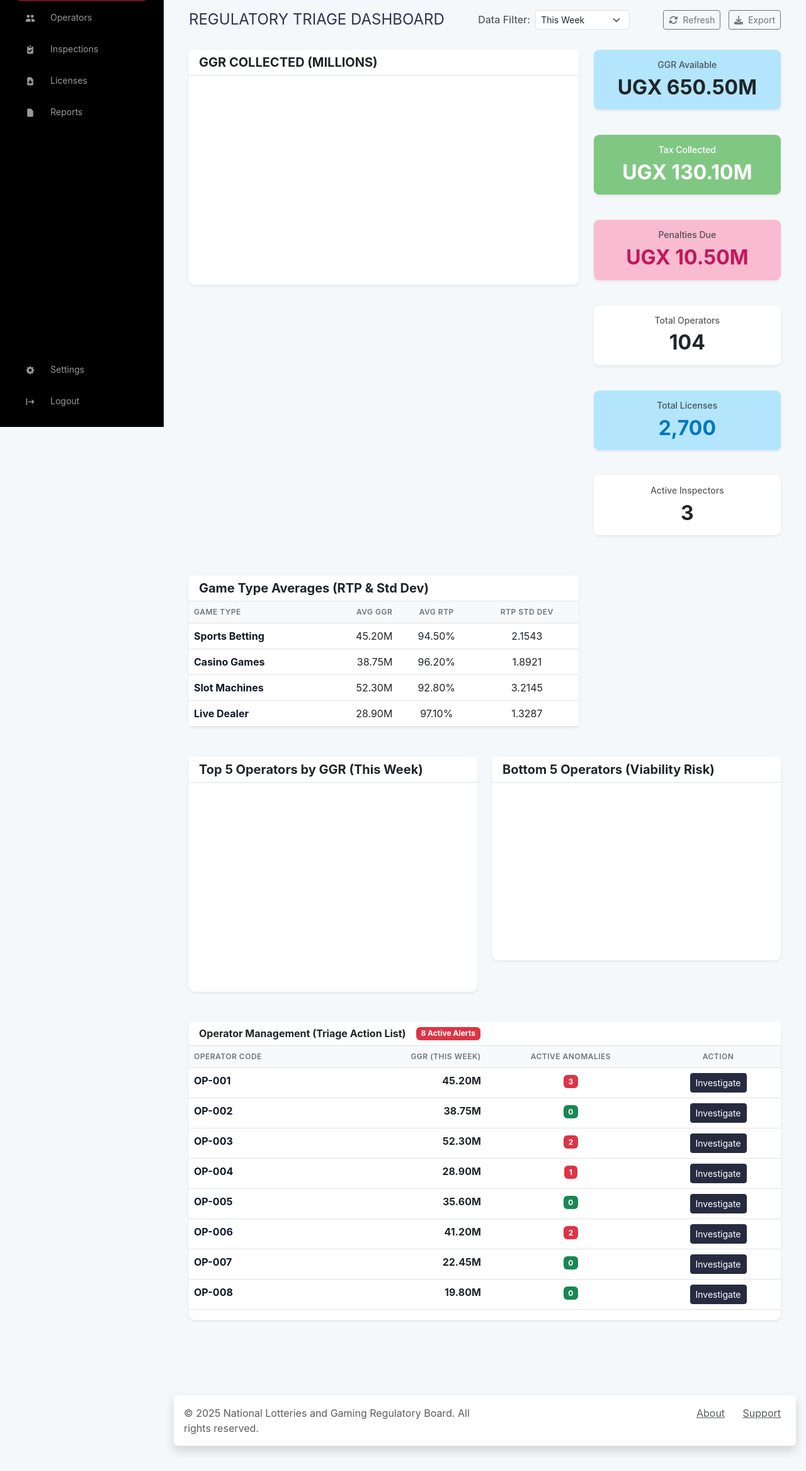
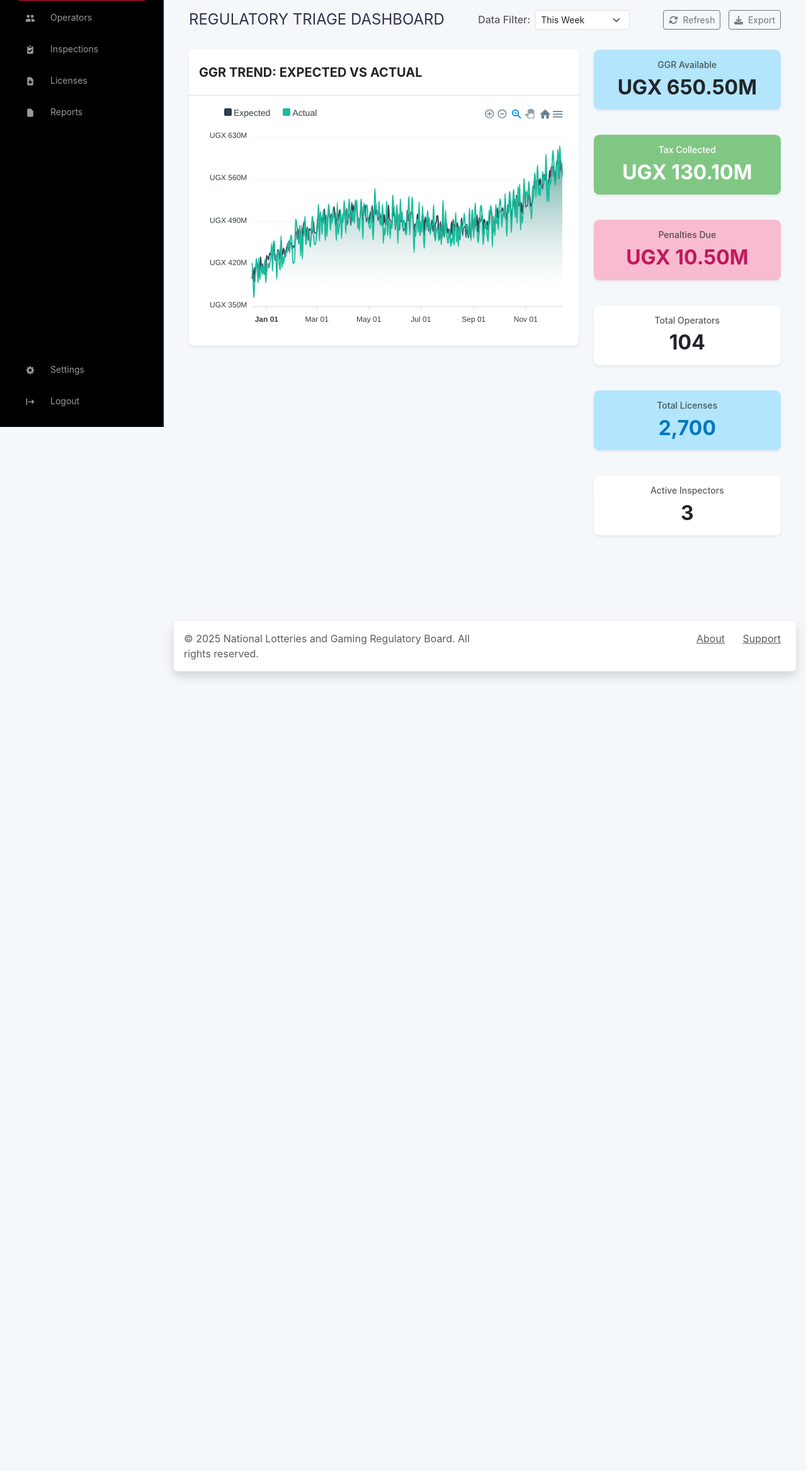
Before and after one commit to TAUFEEQ1/gaming-analytics, a Django app: page /dashboard/ in a window 1280 px wide. Shown: the part 122-2458 px from the top of the page at 63% size. After the commit the page ends 1199 px from the top, so only its background shows below. Run offline with Django 5.2, Linux system fonts and the light colour scheme; the visitor is signed in with stand-in values (Sample User, id 1); a map, chart or similar area stays blank; some libraries are stand-ins or nearby versions.

Commit message:
feat: Add ApexCharts for GGR trend visualization and update dashboard layout

```diff
--- a/gaming-project/templates/base.html
+++ b/gaming-project/templates/base.html
@@ -48,6 +48,7 @@
     <script src="https://cdn.jsdelivr.net/npm/bootstrap@5.3.0/dist/js/bootstrap.bundle.min.js"></script>
     <script src="https://cdn.jsdelivr.net/npm/chart.js@4.4.1/dist/chart.umd.min.js"></script>
     <script src="https://code.highcharts.com/highcharts.js"></script>
+    <script src="https://cdn.jsdelivr.net/npm/apexcharts@3.45.1/dist/apexcharts.min.js"></script>
 
     {% block extra_js %}{% endblock %}
 </body>
--- a/gaming-project/templates/dashboard/dashboard.html
+++ b/gaming-project/templates/dashboard/dashboard.html
@@ -25,20 +25,17 @@
             <button class="btn btn-sm btn-outline-secondary"><i class="fas fa-download me-1"></i> Export</button>
         </div>
     </div>
-
     <!-- Main Chart and Stats Cards Row -->
     <div class="row">
         <div class="col-12 col-xl-8 mb-4">
             <div class="card border-0 shadow-sm">
                 <div class="card-header bg-white border-bottom">
-                    <h5 class="card-title mb-0 fw-bold">GGR COLLECTED (MILLIONS)</h5>
+                    <div class="d-flex justify-content-between align-items-center py-3">
+                        <h5 class="card-title mb-0 fw-bold">GGR TREND: EXPECTED VS ACTUAL</h5>
+                    </div>
                 </div>
                 <div class="card-body">
-                    {% if sector_ggr_line_chart %}
-                        {{ sector_ggr_line_chart | safe }}
-                    {% else %}
-                        <p class="text-center text-muted">No GGR trend data available for the selected period.</p>
-                    {% endif %}
+                    <div id="ggrAreaChart"></div>
                 </div>
             </div>
         </div>
@@ -49,7 +46,7 @@
                     <div class="card border-0 shadow-sm" style="background-color: #b3e5fc;">
                         <div class="card-body text-center py-3">
                             <h6 class="text-muted mb-2" style="font-size: 0.875rem;">GGR Available</h6>
-                            <h2 class="fw-bold mb-0">UGX {{ total_ggr | floatformat:2 | default:'650.50' }}M</h2>
+                            <h2 class="fw-bold mb-0">UGX {{ total_ggr|floatformat:2|default:'650.50' }}M</h2>
                         </div>
                     </div>
                 </div>
@@ -58,7 +55,7 @@
                     <div class="card border-0 shadow-sm" style="background-color: #81c784;">
                         <div class="card-body text-center py-3">
                             <h6 class="text-white mb-2" style="font-size: 0.875rem;">Tax Collected</h6>
-                            <h2 class="fw-bold mb-0 text-white">UGX {{ tax_collected | floatformat:2 | default:'650.50' }}M</h2>
+                            <h2 class="fw-bold mb-0 text-white">UGX {{ tax_collected|floatformat:2|default:'130.10' }}M</h2>
                         </div>
                     </div>
                 </div>
@@ -76,7 +73,7 @@
                     <div class="card border-0 shadow-sm" style="background-color: #ffffff; border: 1px solid #e0e0e0;">
                         <div class="card-body text-center py-3">
                             <h6 class="text-muted mb-2" style="font-size: 0.875rem;">Total Operators</h6>
-                            <h2 class="fw-bold mb-0">{{ total_operators | default:'104' }}</h2>
+                            <h2 class="fw-bold mb-0">{{ total_operators|default:'104' }}</h2>
                         </div>
                     </div>
                 </div>
@@ -101,118 +98,160 @@
             </div>
         </div>
     </div>
-
-    <div class="row">
-        <div class="col-12 col-xl-8 mb-4">
-            <div class="card border-0 shadow-sm">
-                <div class="card-header border-bottom bg-white">
-                    <h5 class="card-title mb-0 fw-bold">Game Type Averages (RTP & Std Dev)</h5>
-                </div>
-                <div class="table-responsive">
-                    <table class="table align-items-center table-flush mb-0">
-                        <thead class="thead-light">
-                            <tr>
-                                <th scope="col" class="text-start">Game Type</th>
-                                <th scope="col" class="text-end">Avg GGR</th>
-                                <th scope="col" class="text-center">Avg RTP</th>
-                                <th scope="col" class="text-center">RTP Std Dev</th>
-                            </tr>
-                        </thead>
-                        <tbody>
-                            {% for game in game_type_stats %}
-                            <tr>
-                                <th class="text-gray-900 text-start" scope="row">{{ game.type }}</th>
-                                <td class="text-end">{{ game.avg_ggr | floatformat:2 }}M</td>
-                                <td class="text-center">{{ game.avg_rtp | floatformat:2 }}%</td>
-                                <td class="text-center">{{ game.rtp_std_dev | floatformat:4 }}</td>
-                            </tr>
-                            {% empty %}
-                            <tr>
-                                <td colspan="4" class="text-center text-muted">No game type data available.</td>
-                            </tr>
-                            {% endfor %}
-                        </tbody>
-                    </table>
-                </div>
-            </div>
-        </div>
-    </div>
-
-    <div class="row">
-        <div class="col-12 col-xl-6 mb-4">
-            <div class="card border-0 shadow-sm">
-                <div class="card-header bg-white border-bottom">
-                    <h5 class="card-title mb-0 fw-bold">Top 5 Operators by GGR ({{ filter_period | default:'This Week' }})</h5>
-                </div>
-                <div class="card-body">
-                    {% if top_operators_bar_chart %}
-                        {{ top_operators_bar_chart | safe }}
-                    {% else %}
-                        <p class="text-center text-muted">No data to rank top operators.</p>
-                    {% endif %}
-                </div>
-            </div>
-        </div>
-
-        <div class="col-12 col-xl-6 mb-4">
-            <div class="card border-0 shadow-sm">
-                <div class="card-header bg-white border-bottom">
-                    <h5 class="card-title mb-0 fw-bold">Bottom 5 Operators (Viability Risk)</h5>
-                </div>
-                <div class="card-body d-flex justify-content-center align-items-center" style="min-height: 250px;">
-                    {% if bottom_operators_pie_chart %}
-                        {{ bottom_operators_pie_chart | safe }}
-                    {% else %}
-                        <p class="text-center text-muted">Not enough operator data for viability analysis.</p>
-                    {% endif %}
-                </div>
-            </div>
-        </div>
-    </div>
-
-    <div class="row">
-        <div class="col-12 mb-4">
-            <div class="card border-0 shadow-sm">
-                <div class="card-header border-bottom d-flex align-items-center bg-white">
-                    <h2 class="fs-6 fw-bold mb-0">Operator Management (Triage Action List)</h2>
-                    <span class="ms-3 badge bg-danger">{{ active_anomalies_count | default:'0' }} Active Alerts</span>
-                </div>
-                <div class="table-responsive">
-                    <table class="table align-items-center table-flush">
-                        <thead class="thead-light">
-                            <tr>
-                                <th class="border-bottom text-start" scope="col">Operator Code</th>
-                                <th class="border-bottom text-end" scope="col">GGR ({{ filter_period | default:'This Week' }})</th>
-                                <th class="border-bottom text-center" scope="col">Active Anomalies</th>
-                                <th class="border-bottom text-center" scope="col">Action</th>
-                            </tr>
-                        </thead>
-                        <tbody>
-                            {% for operator in operators_for_triage %}
-                            <tr>
-                                <th class="text-gray-900 text-start" scope="row">{{ operator.code }}</th>
-                                <td class="fw-bold text-end">{{ operator.ggr | floatformat:2 }}M</td>
-                                <td class="text-center">
-                                    {% if operator.active_anomalies > 0 %}
-                                        <span class="badge bg-danger">{{ operator.active_anomalies }}</span>
-                                    {% else %}
-                                        <span class="badge bg-success">0</span>
-                                    {% endif %}
-                                </td>
-                                <td class="text-center">
-                                    <a href="{% url 'performance_detail' operator_code=operator.code %}" class="btn btn-sm btn-primary">Investigate</a>
-                                </td>
-                            </tr>
-                            {% empty %}
-                            <tr>
-                                <td colspan="4" class="text-center text-muted">No operators found for triage.</td>
-                            </tr>
-                            {% endfor %}
-                        </tbody>
-                    </table>
-                </div>
-            </div>
-        </div>
-    </div>
 </div>
 {% endblock %}
+
+{% block extra_js %}
+<script>
+    // Generate full year of daily data (365 days)
+    function generateDailyData() {
+        const expected = [];
+        const actual = [];
+        const today = new Date(2025, 11, 14); // Dec 14, 2025
+        const daysBack = 365;
+
+        for (let i = daysBack - 1; i >= 0; i--) {
+            const date = new Date(today);
+            date.setDate(date.getDate() - i);
+            const timestamp = date.getTime();
+
+            // Generate realistic fluctuating data with trends
+            // Seasonal variation and growth trend
+            const dayOfYear = (daysBack - 1) - i;
+            const seasonalFactor = Math.sin((dayOfYear / 365) * Math.PI * 2) * 50;
+            const growthTrend = dayOfYear * 0.5;
+            const randomVariation = Math.random() * 40 - 20;
+
+            const baseExpected = 400 + growthTrend + seasonalFactor + randomVariation;
+            const actualVariation = Math.random() * 60 - 30;
+            const baseActual = baseExpected + actualVariation;
+
+            expected.push([timestamp, Math.round(baseExpected)]);
+            actual.push([timestamp, Math.round(Math.max(0, baseActual))]);
+        }
+
+        return { expected, actual };
+    }
+
+    let currentChart = null;
+
+    function initAreaChart() {
+        const data = generateDailyData();
+
+        const options = {
+            series: [
+                {
+                    name: 'Expected',
+                    data: data.expected
+                },
+                {
+                    name: 'Actual',
+                    data: data.actual
+                }
+            ],
+            chart: {
+                type: 'area',
+                height: 350,
+                toolbar: {
+                    show: true,
+                    tools: {
+                        download: true,
+                        selection: true,
+                        zoom: true,
+                        zoomin: true,
+                        zoomout: true,
+                        pan: true,
+                        reset: true
+                    }
+                },
+                animations: {
+                    enabled: true,
+                    easing: 'easeinout',
+                    speed: 800
+                }
+            },
+            dataLabels: {
+                enabled: false
+            },
+            stroke: {
+                curve: 'smooth',
+                width: 2
+            },
+            fill: {
+                type: 'gradient',
+                gradient: {
+                    shadeIntensity: 1,
+                    opacityFrom: 0.7,
+                    opacityTo: 0.3,
+                    stops: [0, 90, 100]
+                }
+            },
+            xaxis: {
+                type: 'datetime',
+                labels: {
+                    datetimeUTC: false,
+                    format: 'MMM dd',
+                    style: {
+                        fontSize: '12px'
+                    }
+                }
+            },
+            yaxis: {
+                labels: {
+                    formatter: function(value) {
+                        return 'UGX ' + value + 'M';
+                    },
+                    style: {
+                        fontSize: '12px'
+                    }
+                }
+            },
+            colors: ['#2c3e50', '#1abc9c'],
+            legend: {
+                position: 'top',
+                horizontalAlign: 'left',
+                fontSize: '14px',
+                offsetY: 0,
+                offsetX: 0,
+                markers: {
+                    width: 12,
+                    height: 12,
+                    radius: 2
+                },
+                itemMargin: {
+                    horizontal: 10,
+                    vertical: 0
+                }
+            },
+            tooltip: {
+                y: {
+                    formatter: function(value) {
+                        return 'UGX ' + value + 'M';
+                    }
+                }
+            },
+            grid: {
+                borderColor: '#f1f1f1',
+                padding: {
+                    top: 0,
+                    right: 10,
+                    bottom: 0,
+                    left: 10
+                }
+            }
+        };
+
+        if (currentChart) {
+            currentChart.destroy();
+        }
+
+        currentChart = new ApexCharts(document.querySelector("#ggrAreaChart"), options);
+        currentChart.render();
+    }
+
+    // Initialize chart on page load
+    document.addEventListener('DOMContentLoaded', function() {
+        initAreaChart();
+    });
+</script>
+{% endblock %}
```
